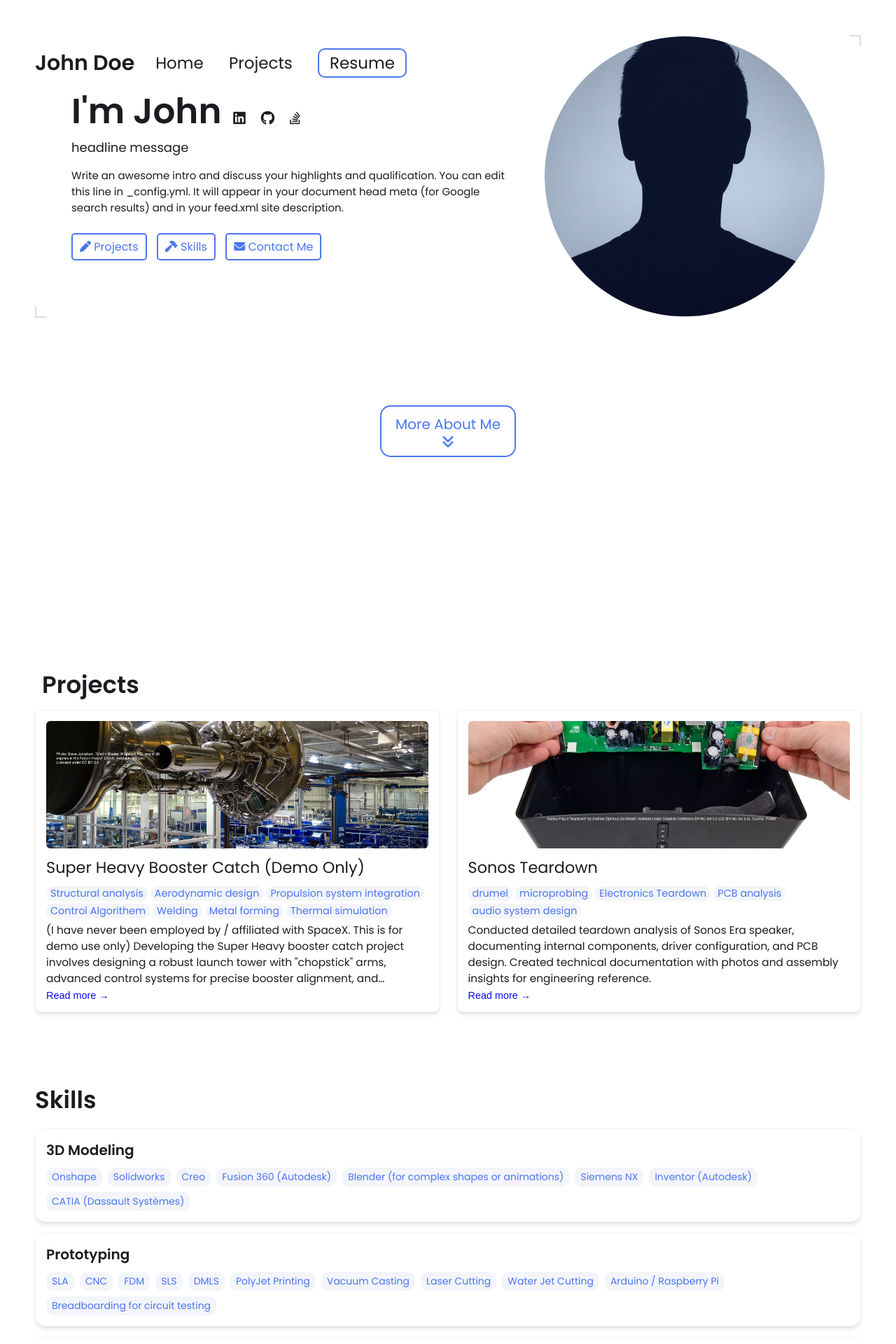
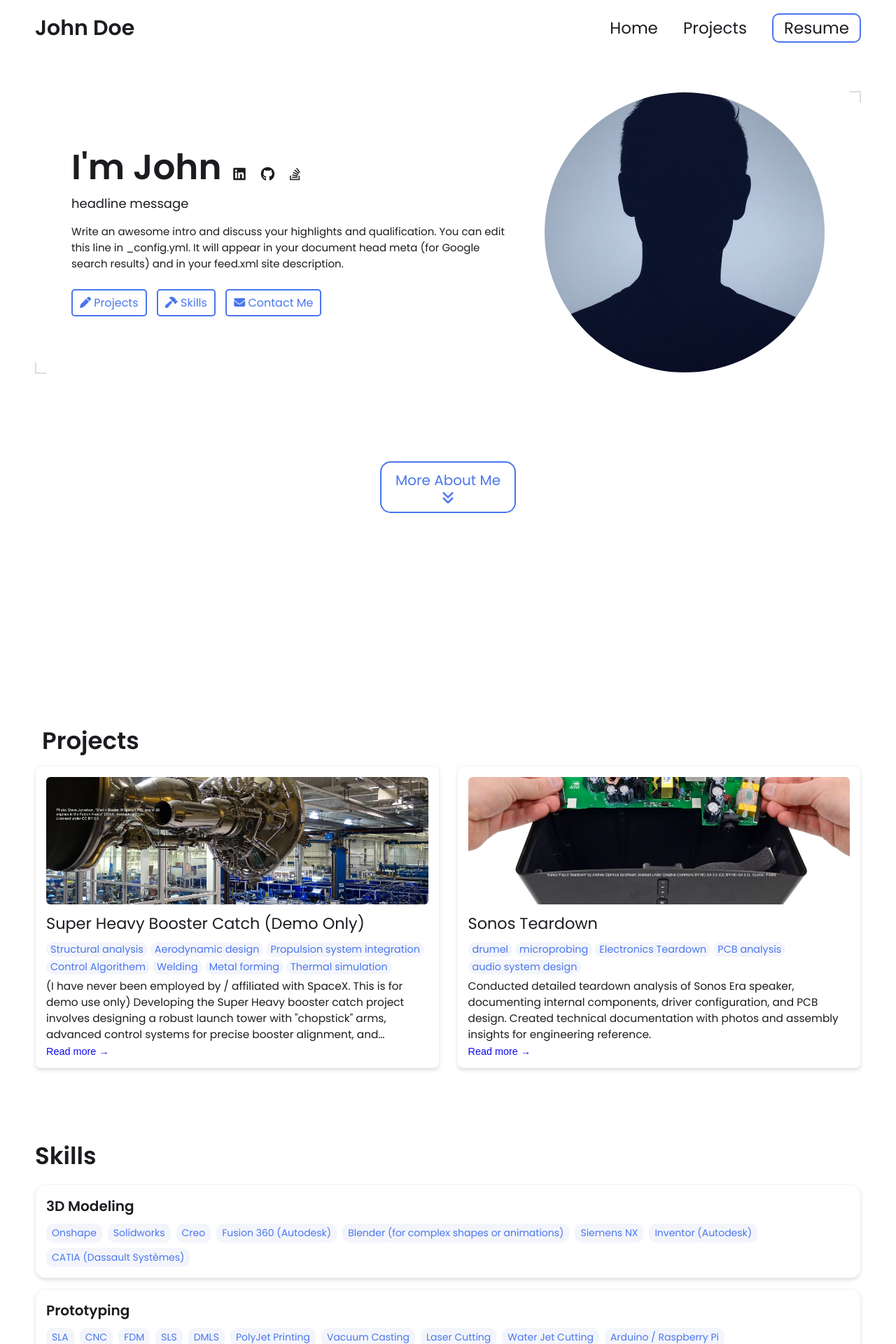
Before and after one commit to leea12/leea12.github.io, a Jekyll site: the page built from index.html, in a window 1280 px wide. Shown: the top 1920 px of the page at 70% size. Built offline with Jekyll 4.4.1, drawn with Linux system fonts in a browser that asks for light colours.

Commit message:
Update styles.css

```diff
--- a/css/styles.css
+++ b/css/styles.css
@@ -67,10 +67,7 @@ nav {
     padding: 25px 0;
     height: 80px;
     align-items: center;
-    position: fixed;  /
-    top: 0;
-    z-index: 100;
-    background-color: var(background-color);
+    position: relative;
 }
 
 nav .left a {
```
